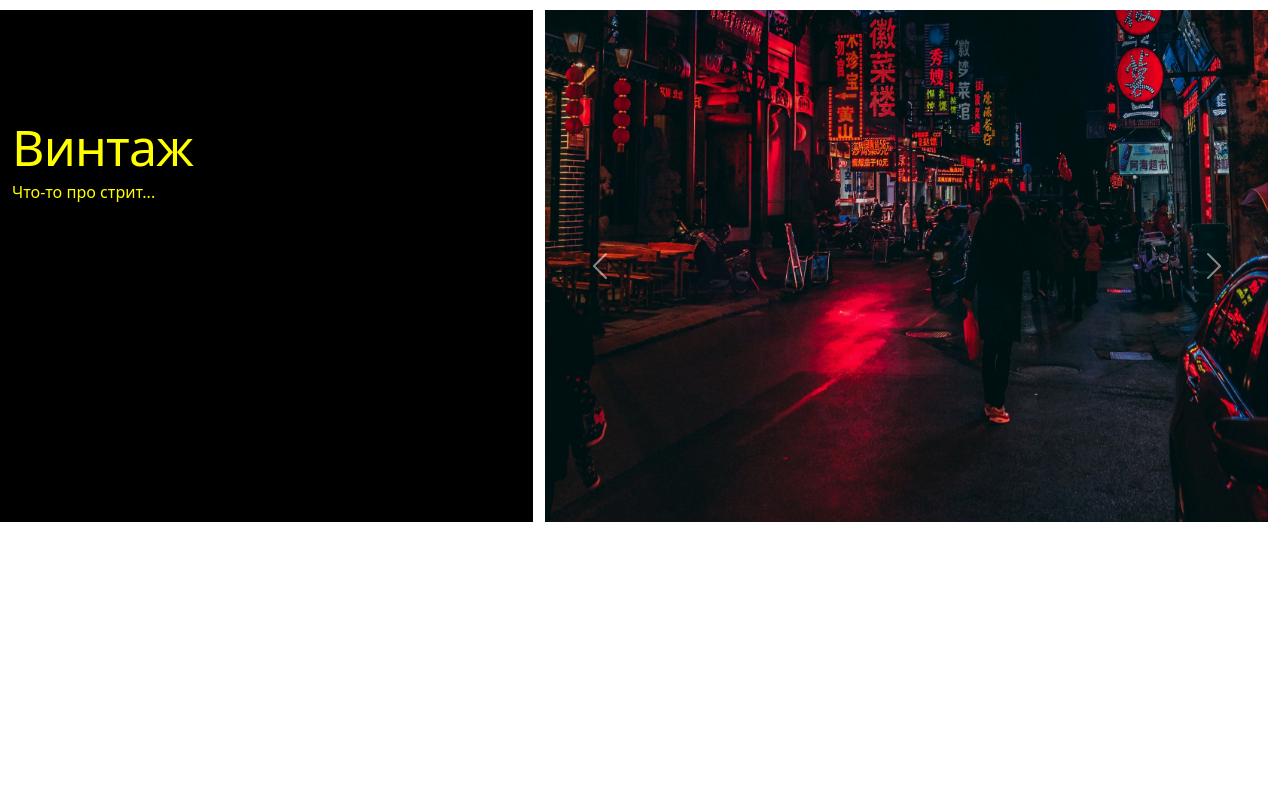
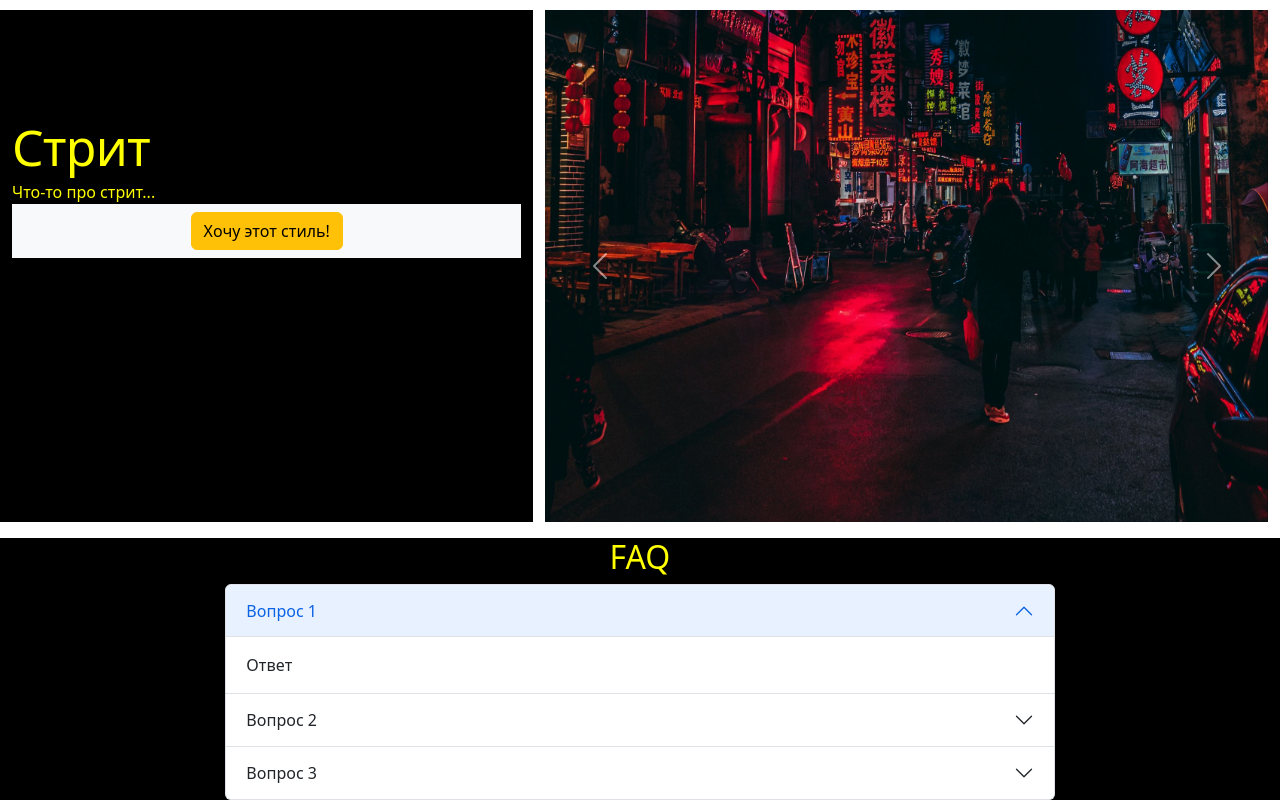
Before and after one commit to Oskg/YellowHouseShop, a plain HTML site: page index.html in a window 1280 px wide. Shown: the part 2320-3120 px from the top of the page. Before the commit the page ends 2858 px from the top, so only its background shows below. Drawn offline with nearby package versions, Linux system fonts and the light colour scheme.

Commit message:
Добавил переходы по кнопкам и раздел FAQ

```diff
--- a/css/style.css
+++ b/css/style.css
@@ -16,6 +16,11 @@
     height: 32rem;
     width: auto;
     margin: auto;
+}
+
+.FAQ {
+    color: rgba(255,255,0,1);
+    text-align: center;
 }
 
 /* CUSTOMIZE THE CAROUSEL
--- a/index.html
+++ b/index.html
@@ -9,6 +9,7 @@
     <link rel="stylesheet" href="css/style.css">
     <!-- JavaScript Bundle with Popper -->
     <script src="https://cdn.jsdelivr.net/npm/bootstrap@5.2.3/dist/js/bootstrap.bundle.min.js" integrity="sha384-kenU1KFdBIe4zVF0s0G1M5b4hcpxyD9F7jL+jjXkk+Q2h455rYXK/7HAuoJl+0I4" crossorigin="anonymous"></script>
+    <script src="/docs/5.2/dist/js/bootstrap.bundle.min.js" integrity="sha384-kenU1KFdBIe4zVF0s0G1M5b4hcpxyD9F7jL+jjXkk+Q2h455rYXK/7HAuoJl+0I4" crossorigin="anonymous"></script>
 </head>
 <body>
 <nav class="navbar sticky-top navbar-expand-lg navbar-gradient">
@@ -80,7 +81,7 @@
                     <div class="card-body">
                         <h1 class="card-title" style="text-align: center">ВИНТАЖ</h1>
                         <p class="card-text">Небольшой пример текста, который должен основываться на названии карточки и составлять основную часть содержимого карточки.</p>
-                        <a href="#" class="btn btn-primary" style="margin-left: auto; margin-right: auto">Подробнее</a>
+                        <a href="#carouselFade_1" class="btn btn-primary" style="margin-left: auto; margin-right: auto">Подробнее</a>
                     </div>
                 </div>
             </div>
@@ -90,7 +91,7 @@
                     <div class="card-body">
                         <h1 class="card-title" style="text-align: center">КЭЖУАЛ</h1>
                         <p class="card-text">Небольшой пример текста, который должен основываться на названии карточки и составлять основную часть содержимого карточки.</p>
-                        <a href="#" class="btn btn-primary" style="margin-left: auto; margin-right: auto">Подробнее</a>
+                        <a href="#carouselFade_2" class="btn btn-primary" style="margin-left: auto; margin-right: auto">Подробнее</a>
                     </div>
                 </div>
             </div>
@@ -100,7 +101,7 @@
                     <div class="card-body">
                         <h1 class="card-title" style="text-align: center">СТРИТ</h1>
                         <p class="card-text">Небольшой пример текста, который должен основываться на названии карточки и составлять основную часть содержимого карточки.</p>
-                        <a href="#" class="btn btn-primary" style="margin-left: auto; margin-right: auto">Подробнее</a>
+                        <a href="#carouselFade_3" class="btn btn-primary" style="margin-left: auto; margin-right: auto">Подробнее</a>
                     </div>
                 </div>
             </div>
@@ -112,6 +113,9 @@
             <div class="col-md-5 bg-black text-yellow" style="margin-bottom: 1rem">
                 <h2 class="featurette-heading fw-normal lh-1">Винтаж</h2>
                 Что-то про винтаж...
+                <div class="d-flex bg-light justify-content-center">
+                    <div class="p-2"><button type="button" class="btn btn-warning">Хочу этот стиль!</button></div>
+                </div>
             </div>
             <div class="col-md-7">
                 <div id="carouselFade_1" class="carousel slide carousel-fade bg-black" data-bs-ride="carousel" style="margin-bottom: 1rem">
@@ -163,15 +167,21 @@
                 </div>
             </div>
             <div class="col-md-5 bg-black text-yellow" style="margin-bottom: 1rem">
-                <h2 class="featurette-heading fw-normal lh-1">Винтаж</h2>
+                <h2 class="featurette-heading fw-normal lh-1">Кэжуал</h2>
                 Что-то про кэжуал...
+                <div class="d-flex bg-light justify-content-center">
+                    <div class="p-2"><button type="button" class="btn btn-warning">Хочу этот стиль!</button></div>
+                </div>
             </div>
         </div>
 
         <div class="row featurette">
             <div class="col-md-5 bg-black text-yellow" style="margin-bottom: 1rem">
-                <h2 class="featurette-heading fw-normal lh-1">Винтаж</h2>
+                <h2 class="featurette-heading fw-normal lh-1">Стрит</h2>
                 Что-то про стрит...
+                <div class="d-flex bg-light justify-content-center">
+                    <div class="p-2"><button type="button" class="btn btn-warning">Хочу этот стиль!</button></div>
+                </div>
             </div>
             <div class="col-md-7">
                 <div id="carouselFade_3" class="carousel slide carousel-fade bg-black" data-bs-ride="carousel" style="margin-bottom: 1rem">
@@ -198,11 +208,54 @@
             </div>
         </div>
     </div>
+    <div class="container-fluid">
+        <div class="row">
+            <div class="col-2 bg-black"></div>
+            <div class="col-8 bg-black">
+                <h2 class="FAQ">FAQ</h2>
+                <div class="accordion" id="accordionPanelsStayOpen">
+                    <div class="accordion-item">
+                        <h2 class="accordion-header" id="panelsStayOpen-headingOne">
+                            <button class="accordion-button" type="button" data-bs-toggle="collapse" data-bs-target="#panelsStayOpen-collapseOne" aria-expanded="true" aria-controls="panelsStayOpen-collapseOne">
+                                Вопрос 1
+                            </button>
+                        </h2>
+                        <div id="panelsStayOpen-collapseOne" class="accordion-collapse collapse show" aria-labelledby="panelsStayOpen-headingOne">
+                            <div class="accordion-body">
+                                Ответ
+                            </div>
+                        </div>
+                    </div>
+                    <div class="accordion-item">
+                        <h2 class="accordion-header" id="panelsStayOpen-headingTwo">
+                            <button class="accordion-button collapsed" type="button" data-bs-toggle="collapse" data-bs-target="#panelsStayOpen-collapseTwo" aria-expanded="false" aria-controls="panelsStayOpen-collapseTwo">
+                                Вопрос 2
+                            </button>
+                        </h2>
+                        <div id="panelsStayOpen-collapseTwo" class="accordion-collapse collapse" aria-labelledby="panelsStayOpen-headingTwo">
+                            <div class="accordion-body">
+                                Ответ
+                            </div>
+                        </div>
+                    </div>
+                    <div class="accordion-item">
+                        <h2 class="accordion-header" id="panelsStayOpen-headingThree">
+                            <button class="accordion-button collapsed" type="button" data-bs-toggle="collapse" data-bs-target="#panelsStayOpen-collapseThree" aria-expanded="false" aria-controls="panelsStayOpen-collapseThree">
+                                Вопрос 3
+                            </button>
+                        </h2>
+                        <div id="panelsStayOpen-collapseThree" class="accordion-collapse collapse" aria-labelledby="panelsStayOpen-headingThree">
+                            <div class="accordion-body">
+                                Ответ
+                            </div>
+                        </div>
+                    </div>
+                </div>
+            </div>
+            <div class="col-2 bg-black"></div>
+        </div>
+    </div>
 </main>
-
-
-<script src="/docs/5.2/dist/js/bootstrap.bundle.min.js" integrity="sha384-kenU1KFdBIe4zVF0s0G1M5b4hcpxyD9F7jL+jjXkk+Q2h455rYXK/7HAuoJl+0I4" crossorigin="anonymous"></script>
-
 
 </body>
 </html>
```
